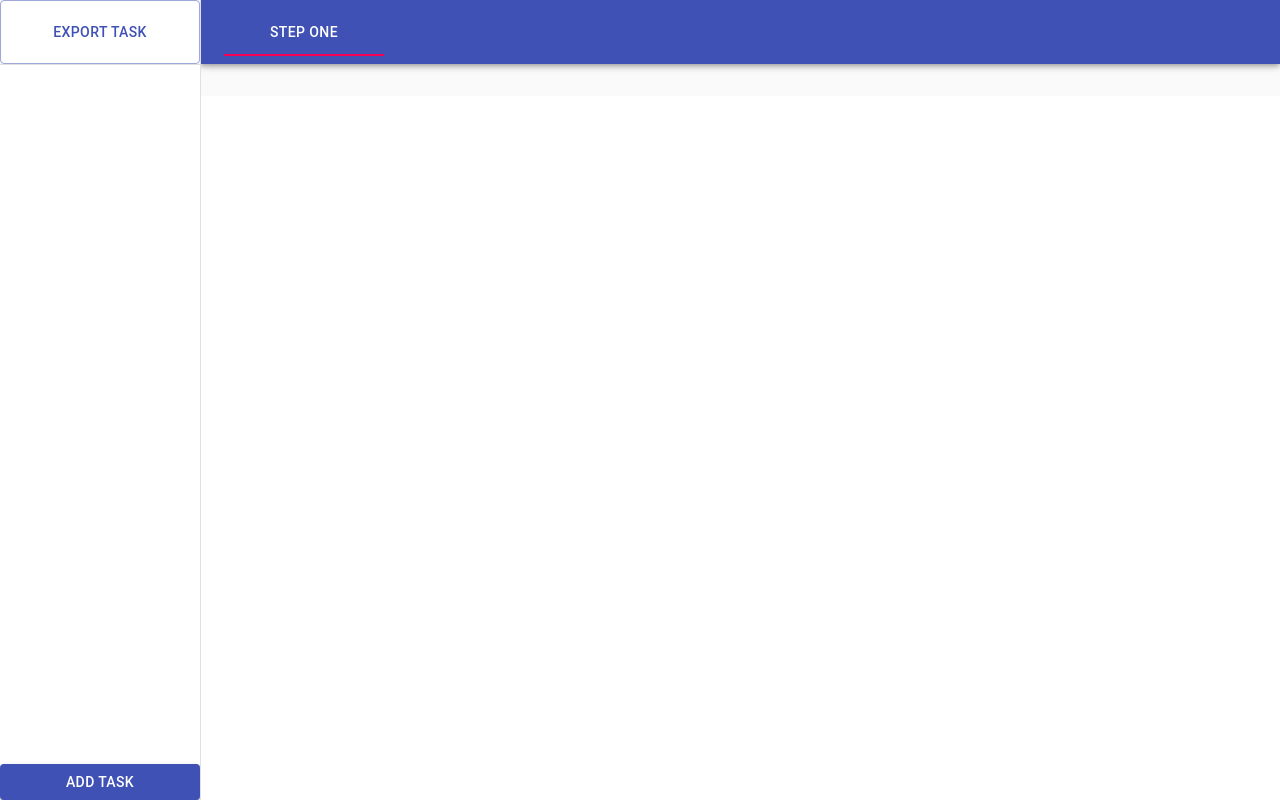
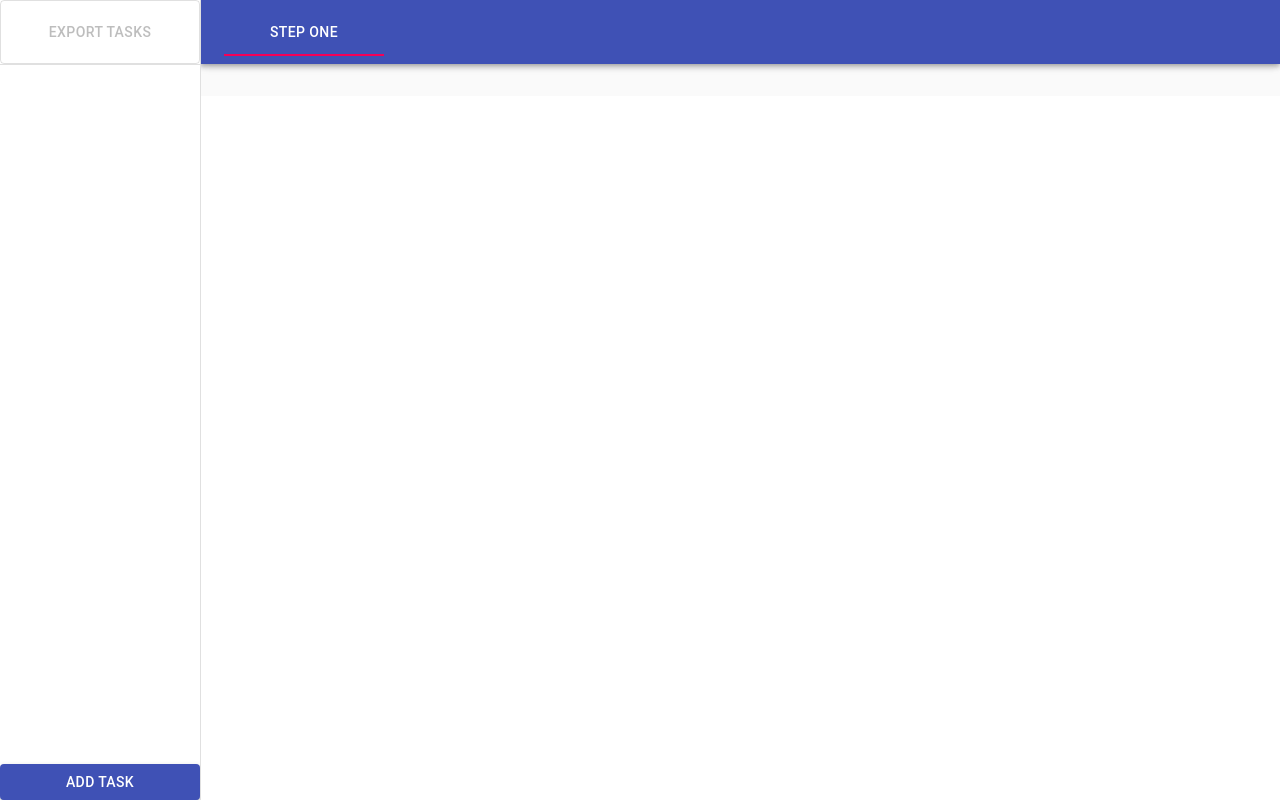
Before and after one commit to Chr1stian/masterapp, a React (Create React App) app: page / in a window 1280 px wide. Built offline with nearby package versions, Linux system fonts and the light colour scheme.

Commit message:
BUGFIX: Made it impossible to export task unless one is completed

```diff
--- a/src/components/ExportTaskDialog.tsx
+++ b/src/components/ExportTaskDialog.tsx
@@ -10,7 +10,7 @@ import {
   TextField,
   DialogActions,
   createStyles,
-  makeStyles
+  makeStyles,
 } from "@material-ui/core";
 import { Task } from "../App";
 
@@ -24,14 +24,14 @@ const useStyles = makeStyles(() =>
   createStyles({
     taskButton: {
       width: drawerWidth,
-      height: "100%"
+      height: "100%",
     },
     div: { height: "100%" },
     card: { margin: "5px" },
     media: {
       height: 0,
-      paddingTop: "18.25%" // 16:9
-    }
+      paddingTop: "18.25%", // 16:9
+    },
   })
 );
 
@@ -39,7 +39,7 @@ const ExportTaskDialog: React.FC<ExportTaskDialogProps> = (
   props: ExportTaskDialogProps
 ) => {
   const classes = useStyles();
-  const { handleExport } = props;
+  const { handleExport, tasks } = props;
   const [open, setOpen] = React.useState(false);
   const [fileName, setfileName] = React.useState("Inspera_tasks");
 
@@ -69,8 +69,9 @@ const ExportTaskDialog: React.FC<ExportTaskDialogProps> = (
         variant="outlined"
         color="primary"
         onClick={handleClickOpen}
+        disabled={tasks[0]?.splitCode[0]?.length !== 3}
       >
-        Export task
+        Export tasks
       </Button>
       <Dialog
         open={open}
```
